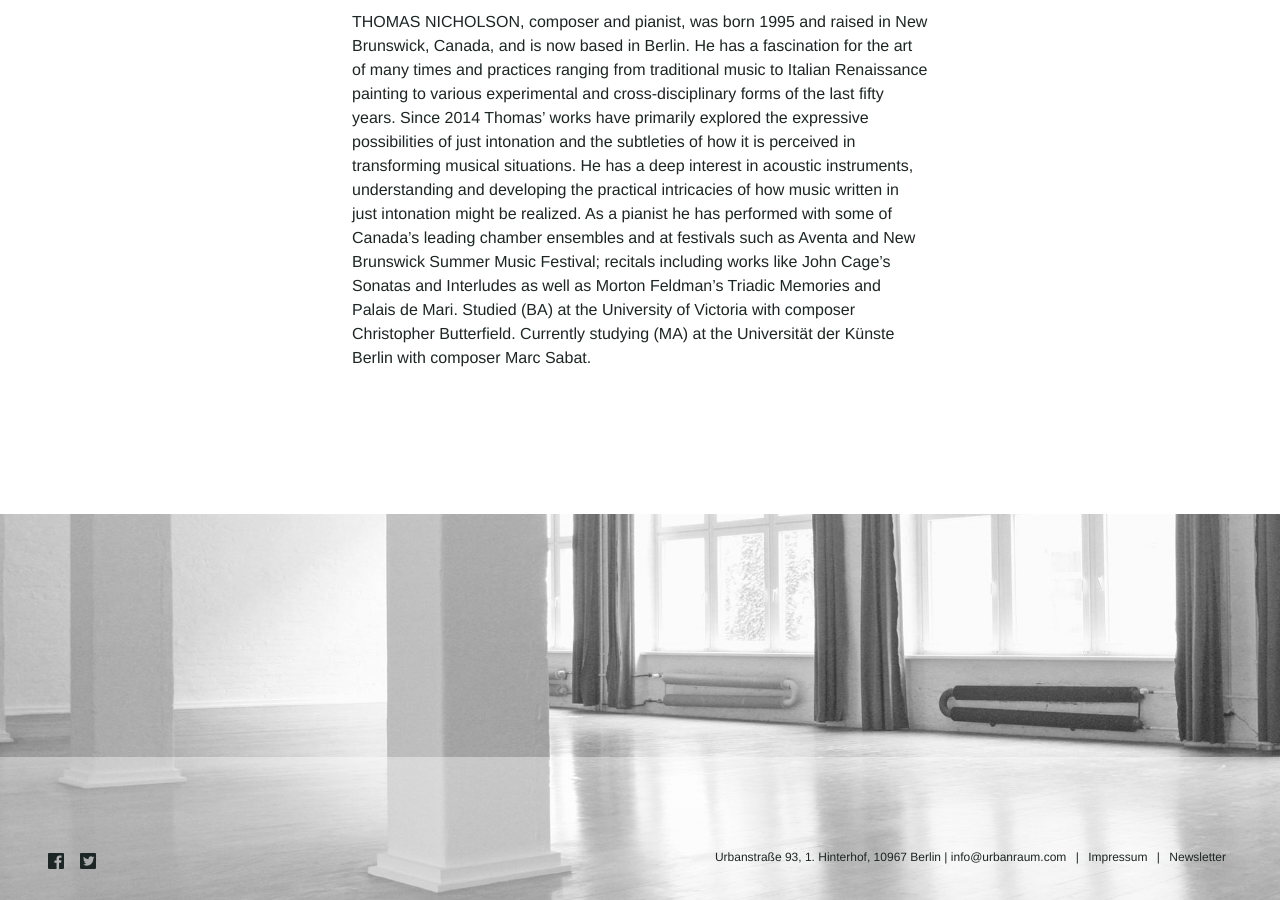
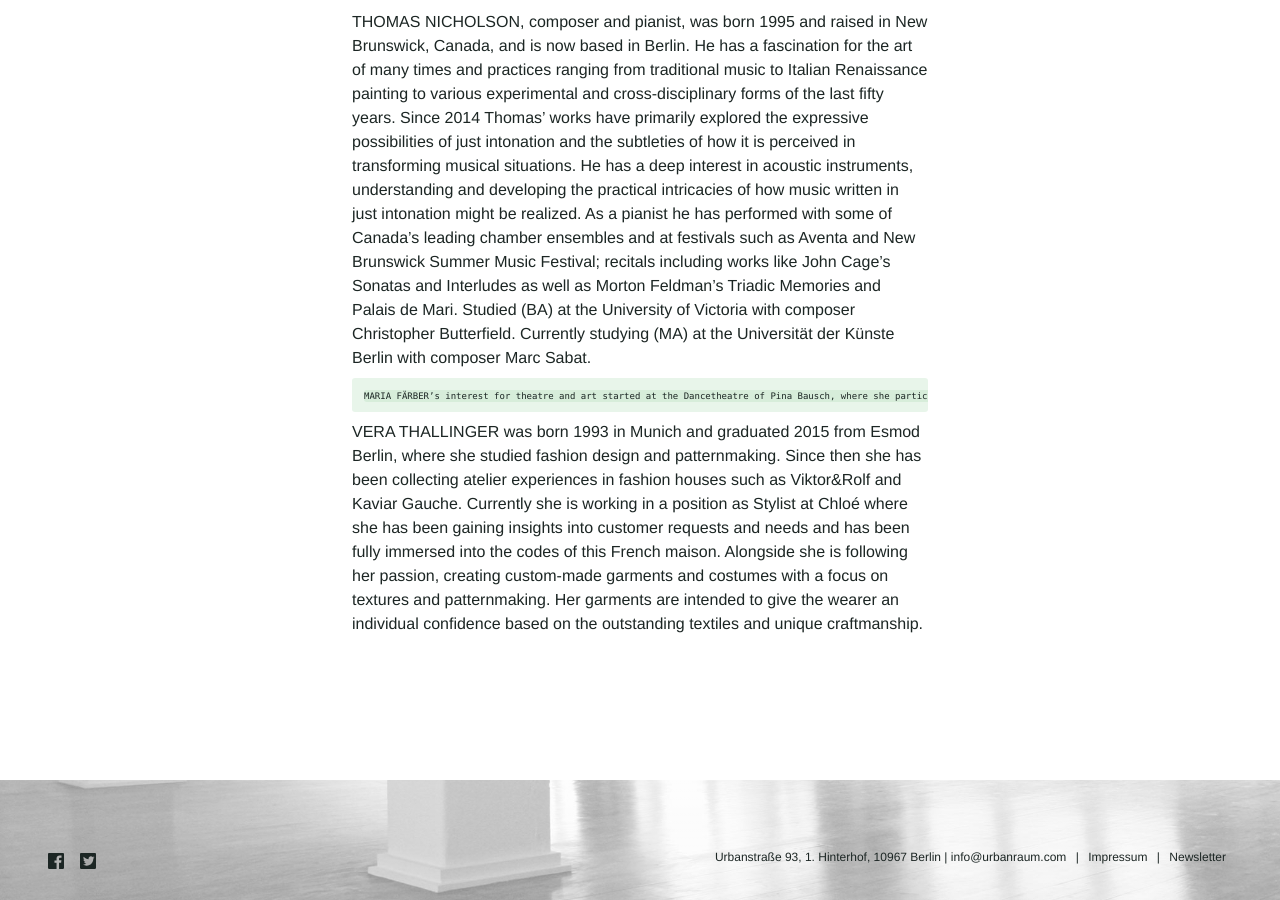
Before and after one commit to Kriesse/urbanraum, a Jekyll site: the page built from _events/2018-09-23-schwer-abschied-nehmen.md, in a window 1280 px wide and 900 px high, scrolled down 2843 px. Built offline with Jekyll 4.4.1, drawn with Linux system fonts in a browser that asks for light colours; nearby versions of some CDN libraries.

Commit message:
Update 2018-09-23-schwer-abschied-nehmen.md

```diff
--- a/_events/2018-09-23-schwer-abschied-nehmen.md
+++ b/_events/2018-09-23-schwer-abschied-nehmen.md
@@ -53,6 +53,12 @@ description_en: |
 
     THOMAS NICHOLSON, composer and pianist, was born 1995 and raised in New Brunswick, Canada, and is now based in Berlin. He has a fascination for the art of many times and practices ranging from traditional music to Italian Renaissance painting to various experimental and cross-disciplinary forms of the last fifty years. Since 2014 Thomas’ works have primarily explored the expressive possibilities of just intonation and the subtleties of how it is perceived in transforming musical situations. He has a deep interest in acoustic instruments, understanding and developing the practical intricacies of how music written in just intonation might be realized. As a pianist he has performed with some of Canada’s leading chamber ensembles and at festivals such as Aventa and New Brunswick Summer Music Festival; recitals including works like John Cage’s Sonatas and Interludes as well as Morton Feldman’s Triadic Memories and Palais de Mari. Studied (BA) at the University of Victoria with composer Christopher Butterfield. Currently studying (MA) at the Universität der Künste Berlin with composer Marc Sabat.
 
+      MARIA FÄRBER’s interest for theatre and art started at the Dancetheatre of Pina Bausch, where she participated in the project Kontakthof mit Teenagern ab 14 from Pina Bausch between 2008 and 2012. Since 2016 she studies Stage Design (B.A.) at Universität der Künste in Berlin. She already gained practical experience in making a stage during a two week stage design project at the UNIT Theater of UDK in march 2018.
+
+  VERA THALLINGER was born 1993 in Munich and graduated 2015 from Esmod Berlin, where she studied fashion design and patternmaking. Since then she has been collecting atelier experiences in fashion houses such as Viktor&Rolf and Kaviar Gauche.
+  Currently she is working in a position as Stylist at Chloé where she has been gaining insights into customer requests and needs and has been fully immersed into the codes of this French maison. Alongside she is following her passion, creating custom-made garments and costumes with a focus on textures and patternmaking. Her garments are intended to give the wearer an individual confidence based on the outstanding textiles and unique craftmanship.
+
+
 
 
 
```
